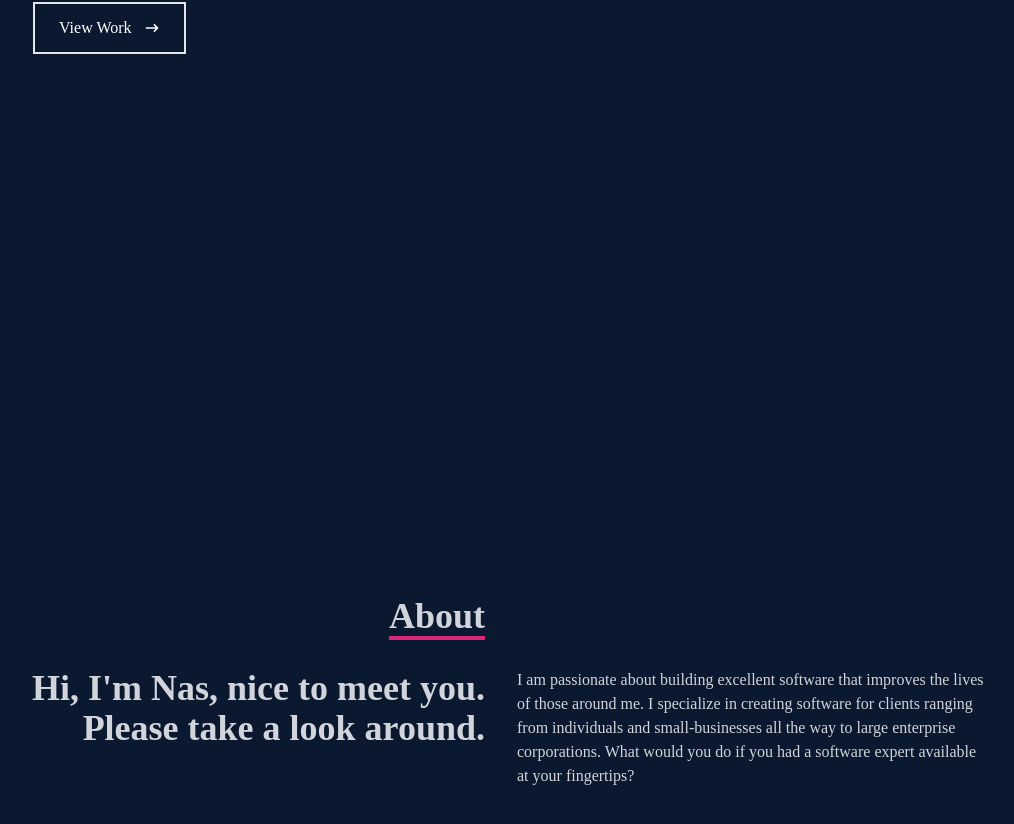
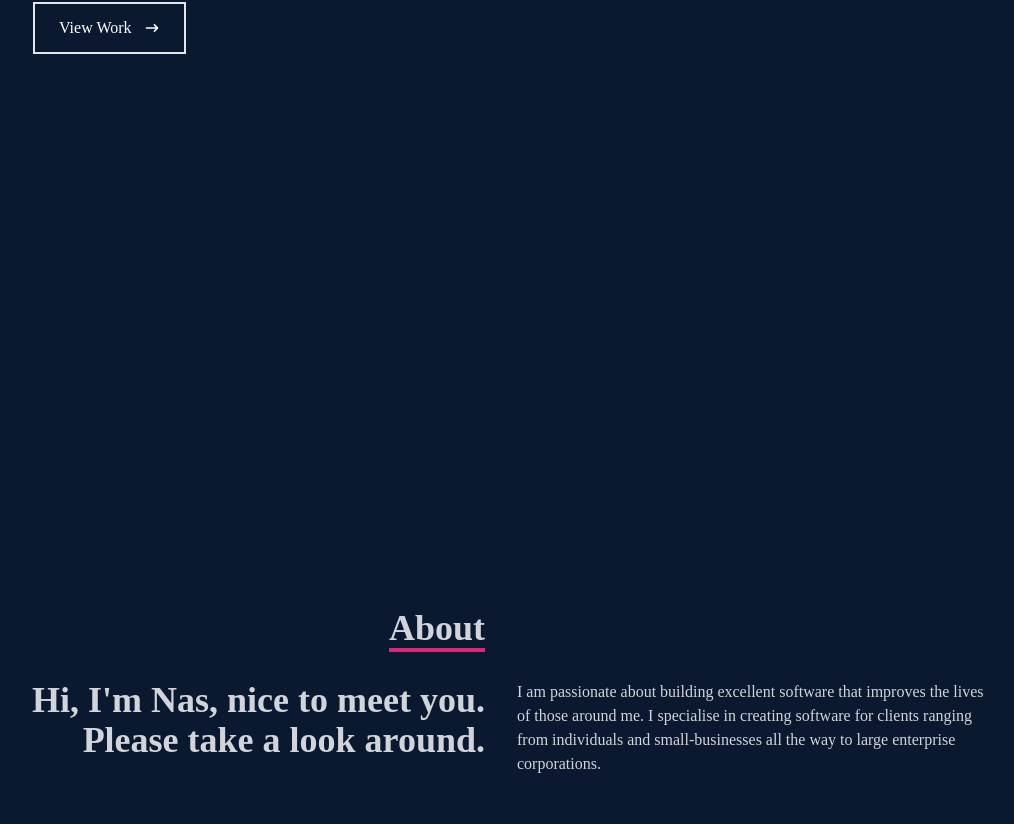
Before and after one commit to nascho/portfolio-react, a React (Create React App) app: page / in a window 1280 px wide. Shown: the part 508-1332 px from the top of the page, without its empty margins (139-1153 px from the left). Built offline with nearby package versions, Linux system fonts and the light colour scheme.

Commit message:
corrected spelling

```diff
--- a/src/components/About.jsx
+++ b/src/components/About.jsx
@@ -14,13 +14,12 @@ const About = () => {
                     <div className='sm:text-right text-4xl font-bold'>
                         <p>Hi, I'm Nas, nice to meet you. Please take a look around.</p>
                     </div>
-                    <div>
+                    <div className='flex items-center'>
                         <p>
                             I am passionate about building excellent software that improves
-                            the lives of those around me. I specialize in creating software
+                            the lives of those around me. I specialise in creating software
                             for clients ranging from individuals and small-businesses all the
-                            way to large enterprise corporations. What would you do if you had
-                            a software expert available at your fingertips?
+                            way to large enterprise corporations.
                         </p>
                     </div>
                 </div>
```
